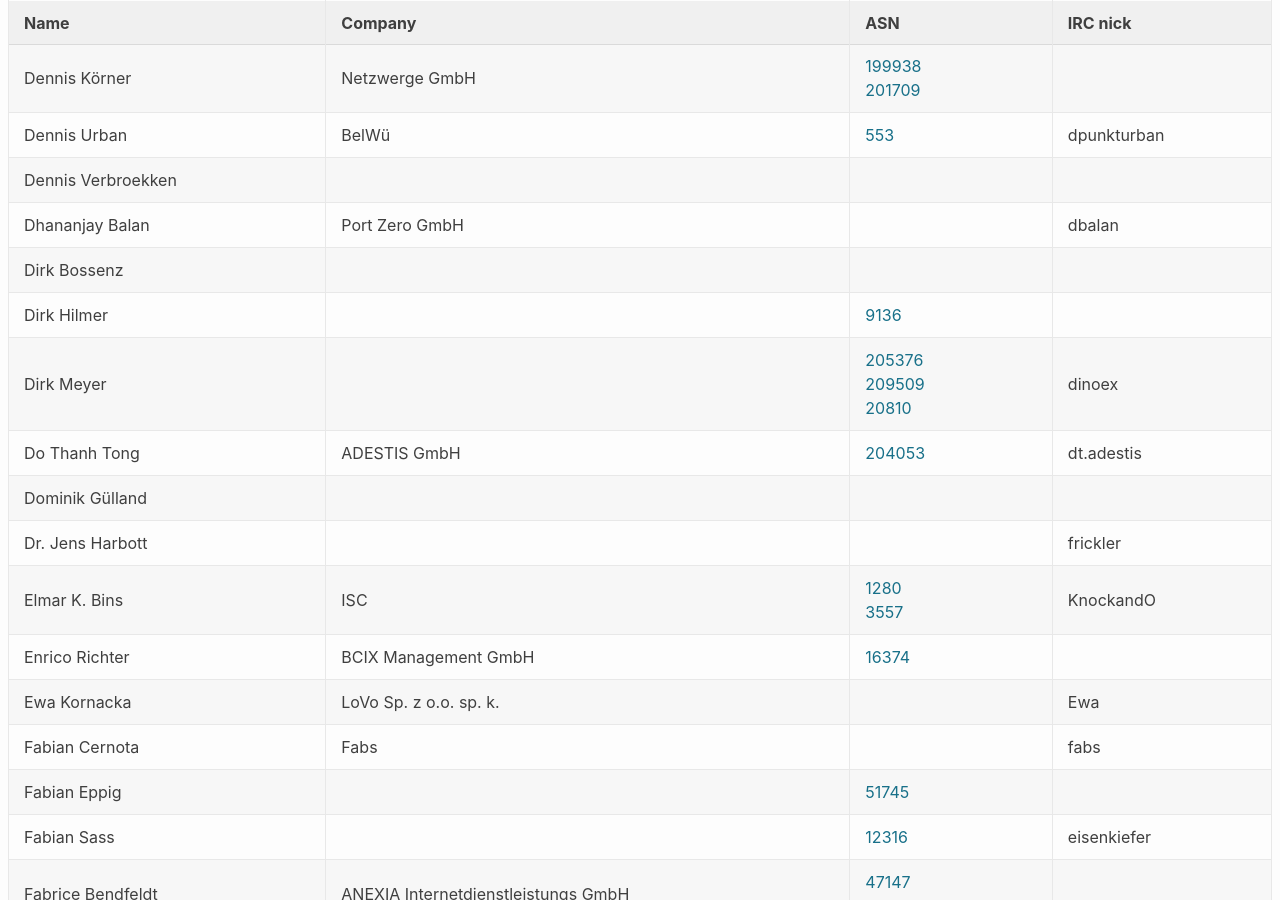
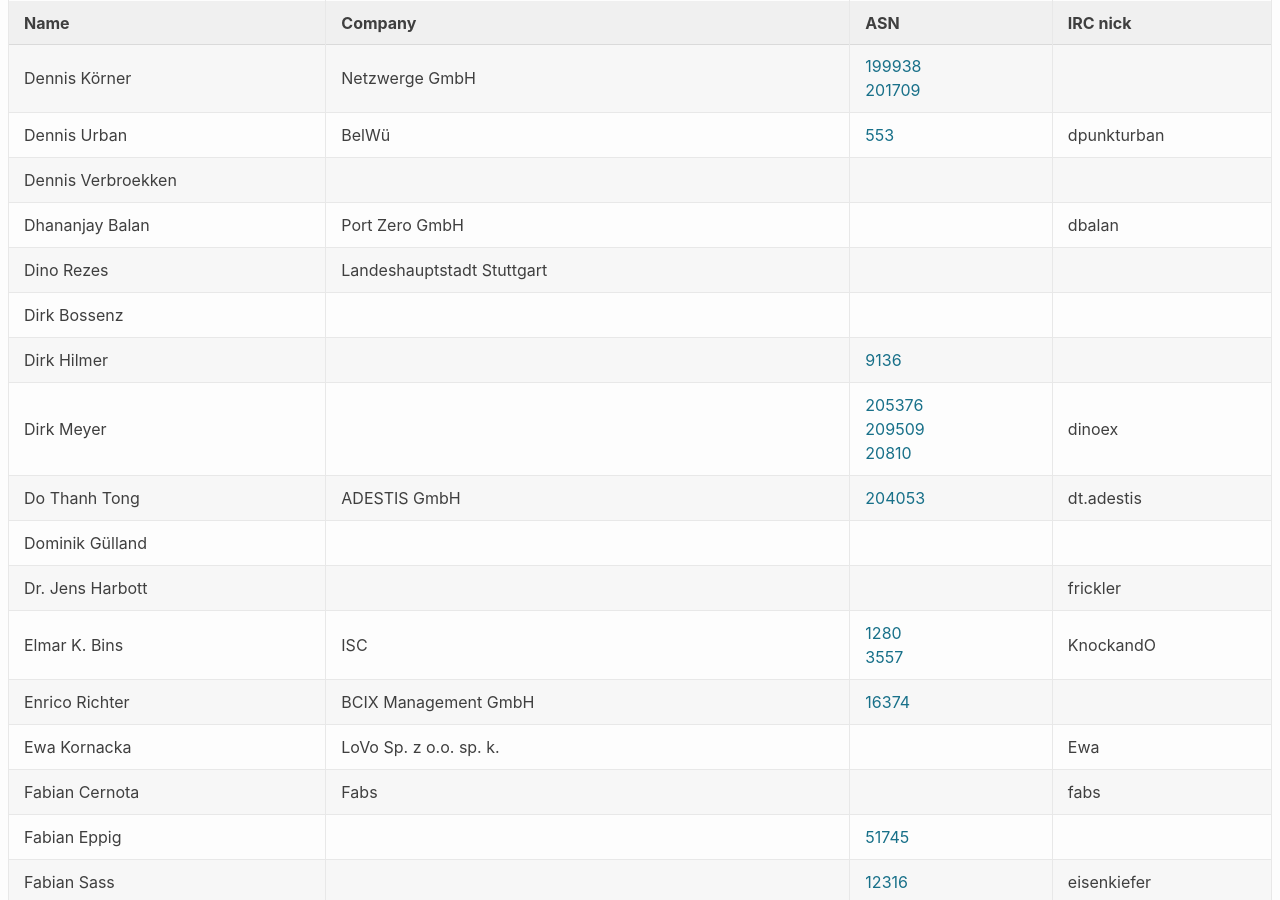
Before and after one commit to denog/pretix-attendeelist, a Jekyll site: the page built from index.markdown, in a window 1280 px wide and 900 px high, scrolled down 4363 px. Built offline with Jekyll 4.4.1, drawn with Linux system fonts in a browser that asks for light colours.

Commit message:
Latest data: Mon Nov  2 10:20:46 UTC 2020

```diff
--- a/_data/attendees.json
+++ b/_data/attendees.json
@@ -576,6 +576,12 @@
     "asn": null
   },
   {
+    "name": "Dino Rezes",
+    "company": "Landeshauptstadt Stuttgart",
+    "irc": null,
+    "asn": null
+  },
+  {
     "name": "Dirk Bossenz",
     "company": null,
     "irc": null,
```
